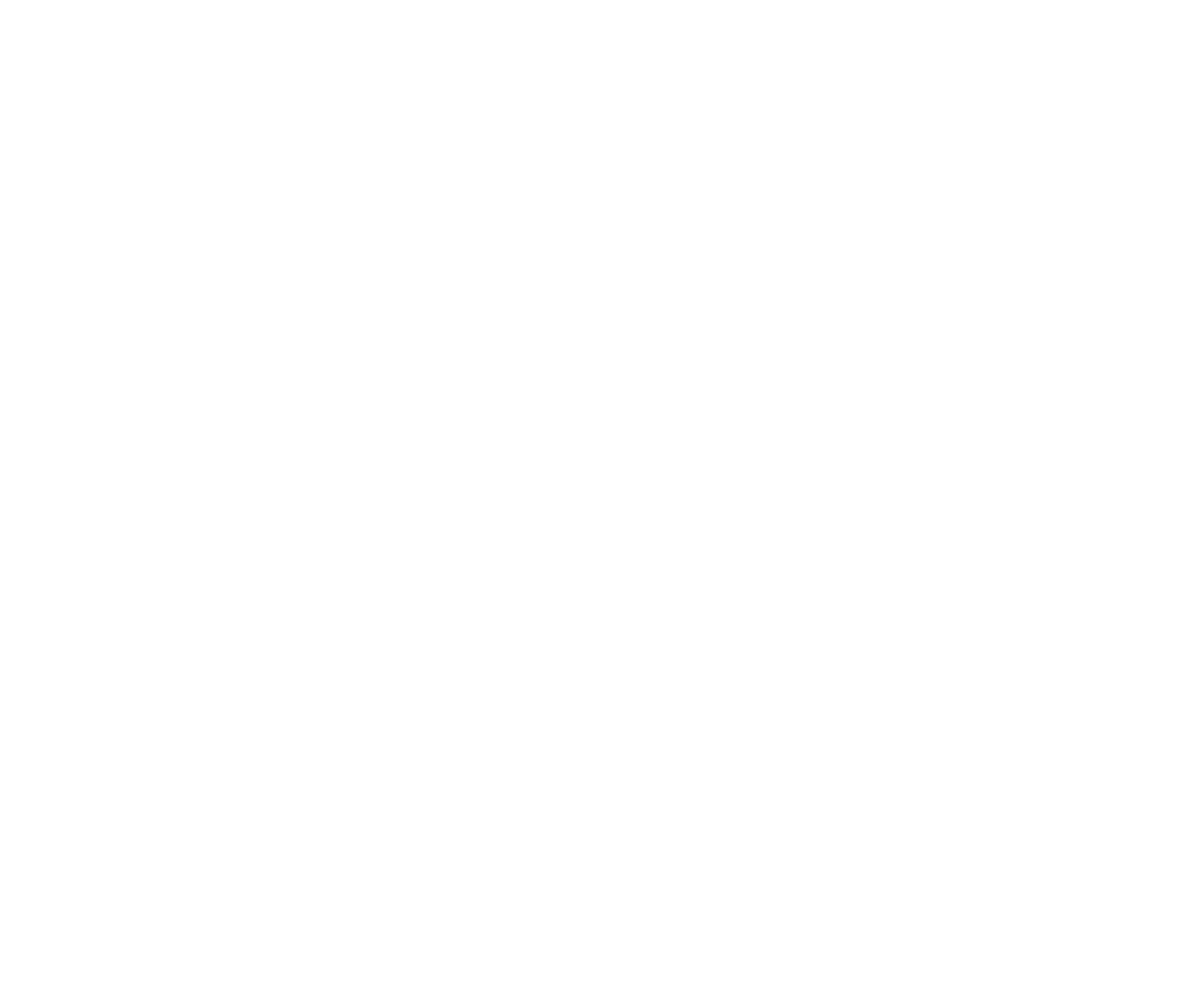
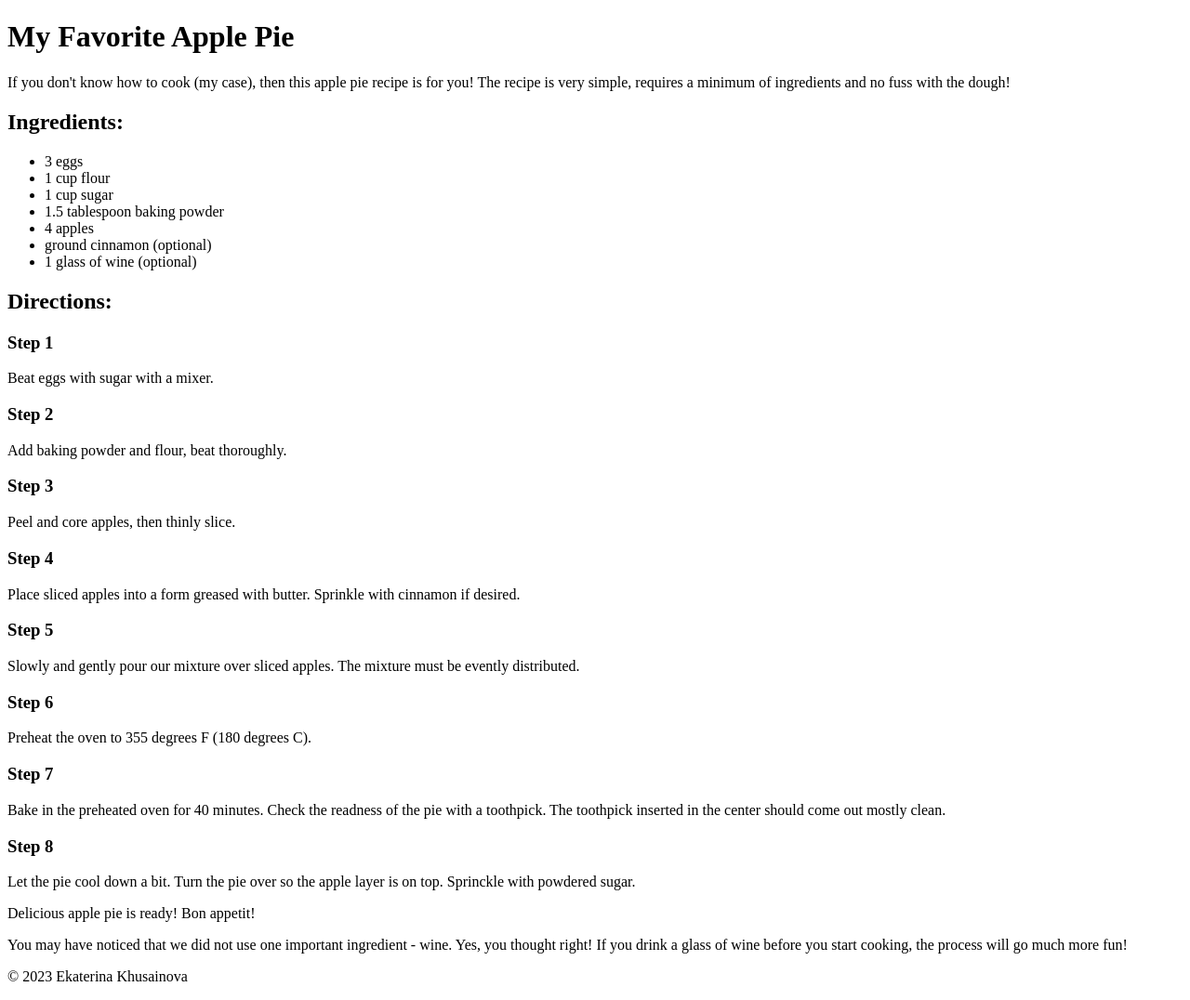
Before and after one commit to LaunchCodeAllhubs/js-assignment-4-html-me-something-KateKhusainova, a website: page index.html in a window 1280 px wide. Shown: the whole page at 93% size. Before the commit the page ends 800 px from the top, so only its background shows below. Drawn offline with Linux system fonts and the light colour scheme.

Commit message:
Added article on HTML page without images

```diff
--- a/index.html
+++ b/index.html
@@ -1,8 +1,64 @@
 <!DOCTYPE html>
 <html>
    <head>
+      <title>Ekaterina Khusainova - My favorite apple pie</title>
    </head>
    <body>
-      <!-- Write your HTML in this file! -->
+     <header>
+      <h1>My Favorite Apple Pie</h1>
+      <p>If you don't know how to cook (my case), then this apple pie recipe is for you! The recipe is very simple, requires a minimum of ingredients and no fuss with the dough!</p>
+     </header>
+     <main>
+      <h2>Ingredients:</h2>
+      <ul>
+         <li>3 eggs</li>
+         <li>1 cup flour</li>
+         <li>1 cup sugar</li>
+         <li>1.5 tablespoon baking powder</li>
+         <li>4 apples</li>
+         <li>ground cinnamon (optional)</li>
+         <li>1 glass of wine (optional)</li>
+      </ul>
+     <article>
+      <h2>Directions:</h2>
+      <span>
+         <h3>Step 1</h3>
+         <p>Beat eggs with sugar with a mixer.</p>
+      </span>
+      <span>
+         <h3>Step 2</h3>
+         <p>Add baking powder and flour, beat thoroughly.</p>
+      </span>
+      <span>
+         <h3>Step 3</h3>
+         <p>Peel and core apples, then thinly slice.</p>
+      </span>
+      <span>
+         <h3>Step 4</h3>
+         <p>Place sliced apples into a form greased with butter. Sprinkle with cinnamon if desired.</p>
+      </span>
+      <span>
+         <h3>Step 5</h3>
+         <p>Slowly and gently pour our mixture over sliced apples. The mixture must be evently distributed.</p>
+      </span>
+      <span>
+         <h3>Step 6</h3>
+         <p>Preheat the oven to 355 degrees F (180 degrees C).</p>
+      </span>
+      <span>
+         <h3>Step 7</h3>
+         <p>Bake in the preheated oven for 40 minutes. Check the readness of the pie with a toothpick. The toothpick inserted in the center should come out mostly clean.</p>
+      </span>
+      <span>
+        <h3>Step 8</h3>
+        <p>Let the pie cool down a bit. Turn the pie over so the apple layer is on top. Sprinckle with powdered sugar.</p>
+      </span>
+     </article>
+     </main>
+      <p>Delicious apple pie is ready! Bon appetit!</p>
+      <span>You may have noticed that we did not use one important ingredient - wine. Yes, you thought right! If you drink a glass of wine before you start cooking, the process will go much more fun!</span>
+   <footer>
+      <p>&copy; 2023 Ekaterina Khusainova</p>
+   </footer>
    </body>
 </html>
```
